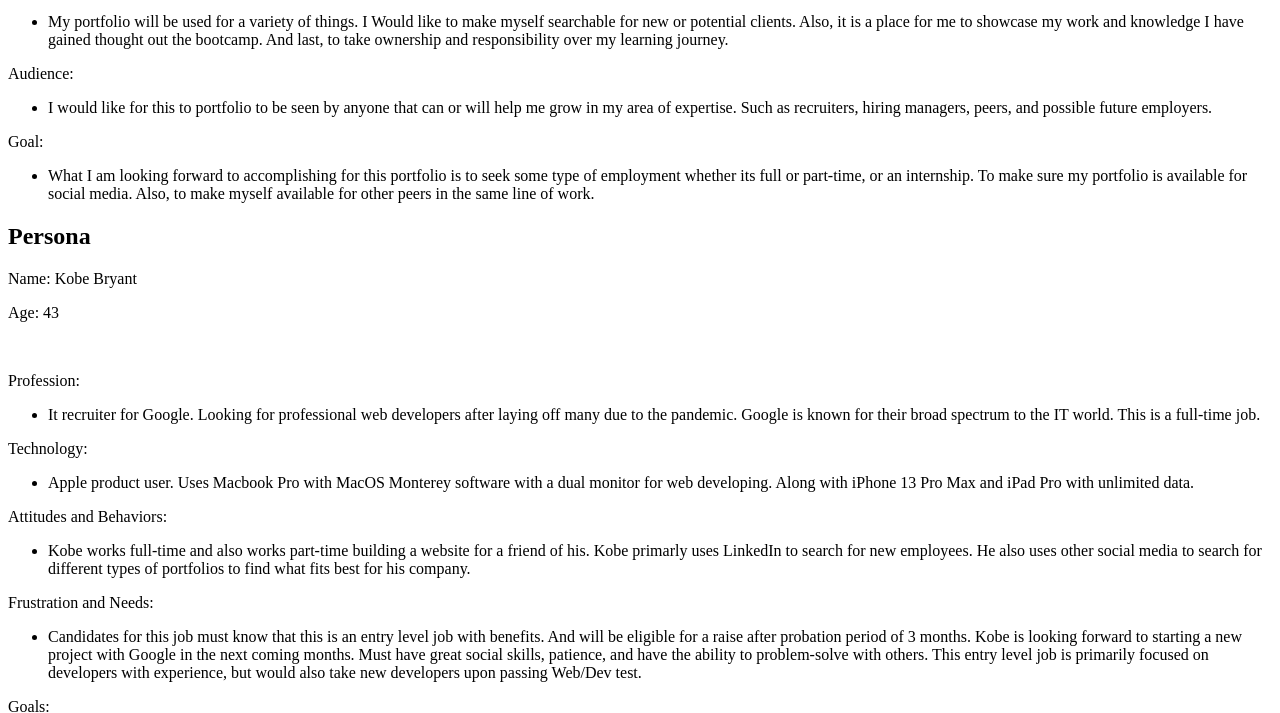
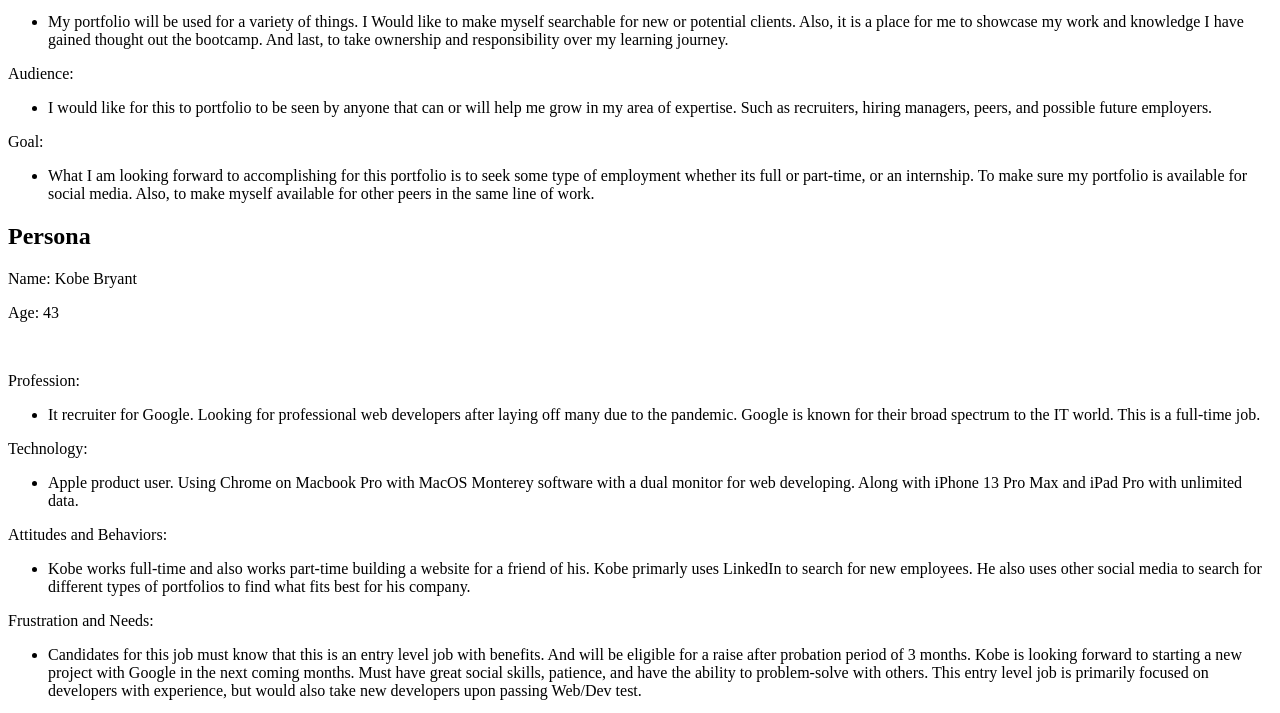
Before and after one commit to jiespinoza22/jarrads-portfolio, a plain HTML site: page public_html/documentation/milestone-1.html in a window 1280 px wide. Shown: the part 101-814 px from the top of the page. Drawn offline with Linux system fonts and the light colour scheme.

Commit message:
added what browswer for technology

```diff
--- a/public_html/documentation/milestone-1.html
+++ b/public_html/documentation/milestone-1.html
@@ -29,7 +29,7 @@
                 </ul>
             <p>Technology:</p>
                 <ul>
-                    <li>Apple product user. Uses Macbook Pro with MacOS Monterey software with a dual monitor for web developing. Along with iPhone 13 Pro Max and iPad Pro with unlimited data.</li>
+                    <li>Apple product user. Using Chrome on Macbook Pro with MacOS Monterey software with a dual monitor for web developing. Along with iPhone 13 Pro Max and iPad Pro with unlimited data.</li>
                 </ul>
             <p>Attitudes and Behaviors:</p>
                 <ul>
```
